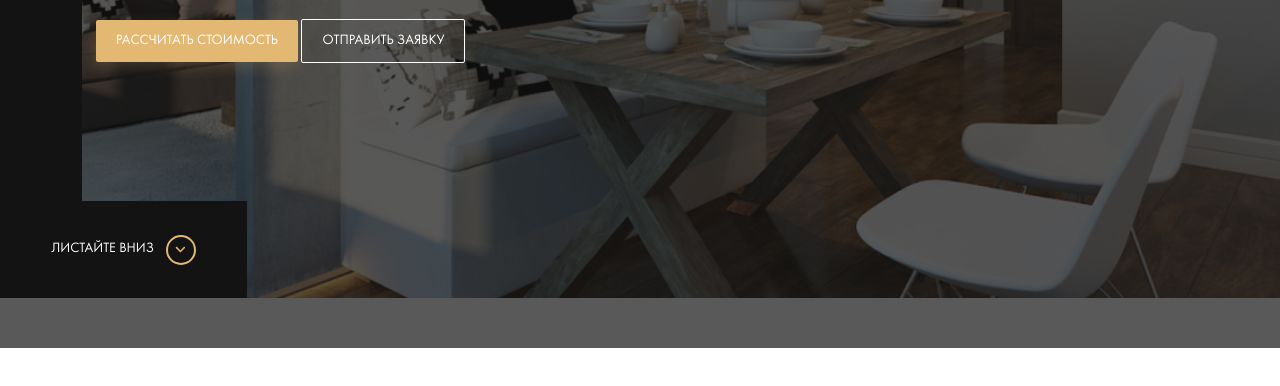
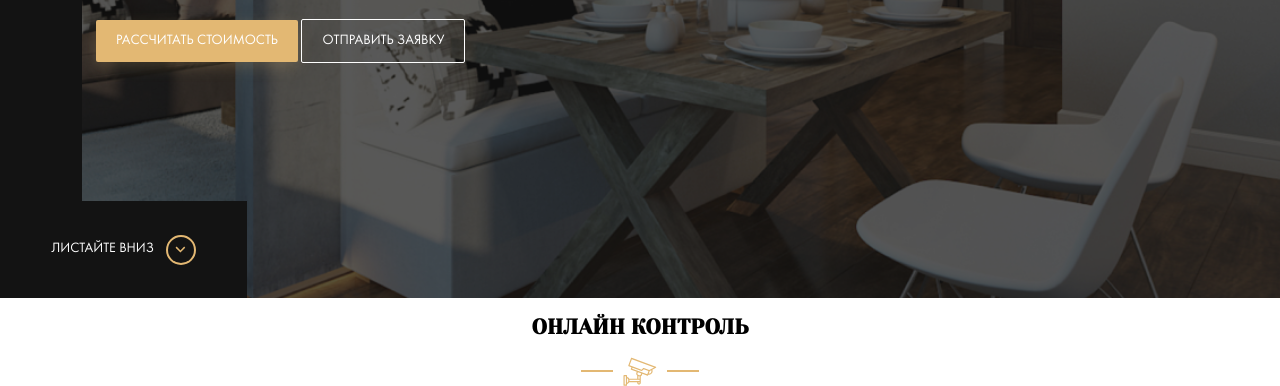
Before and after one commit to lordofmankind/index, a website: page index.html in a window 1280 px wide. Shown: the part 502-888 px from the top of the page. Before the commit the page ends 850 px from the top, so only its background shows below. Drawn offline with Linux system fonts and the light colour scheme; files whose address does not match are found by name.

Commit message:
feat: add control section and move body settings in _settigs.sass

```diff
--- a/index.html
+++ b/index.html
@@ -47,7 +47,21 @@
 			<!-- /.container -->
 			<a href="#" class="hero__scroll-down">листайте вниз</a>
 		</div>
-
+		<section class="section control">
+            <div class="container">
+                <div class="section-title">
+                    <h2 class="section-title__heading">Онлайн контроль</h2>
+                    <!-- /.section-title__heading -->
+                    <div class="section-title__image">
+                        <img src="img/video.svg" alt="video">
+                    </div>
+                    <!-- /.section-title__img -->
+                </div>
+                <!-- /.section-title -->
+            </div>
+            <!-- /.container -->
+        </section>
+        <!-- /.section control -->
 	</main>
 </body>
 </html>
--- /dev/null
+++ b/sass/_settings.sass
@@ -0,0 +1,6 @@
+*, *:before, *:after
+  box-sizing: border-box
+
+body
+  font-family: 'Futura Book', sans-serif
+  font-size: 14px
--- a/sass/style.sass
+++ b/sass/style.sass
@@ -3,12 +3,7 @@
 @import 'grid'
 @import 'variables'
 @import 'interface'
+@import 'settings'
 @import 'templates/_header'
 @import 'templates/_hero'
-
-*, *:before, *:after
-  box-sizing: border-box
-
-body
-  font-family: 'Futura Book', sans-serif
-  font-size: 14px
+@import 'templates/_control'
--- /dev/null
+++ b/sass/templates/_control.sass
@@ -0,0 +1,15 @@
+.section
+    &-title
+      text-align: center
+      text-transform: uppercase
+      font-family: Yeseva One, cursive
+      &__image
+        display: flex
+        justify-content: center
+        align-items: center
+        &::before, &::after
+          content: ''
+          width: 32px
+          height: 2px
+          background-color: $primary
+          margin: 0 10px
--- a/sass/templates/_hero.sass
+++ b/sass/templates/_hero.sass
@@ -11,6 +11,8 @@
   &::before
     content: ''
     position: absolute
+    top: 0
+    left: 0
     width: 100%
     height: 100%
     background-color: rgba($dark, 0.7)
```
Also changed, not shown: css/style.css, img/video.svg (added).
